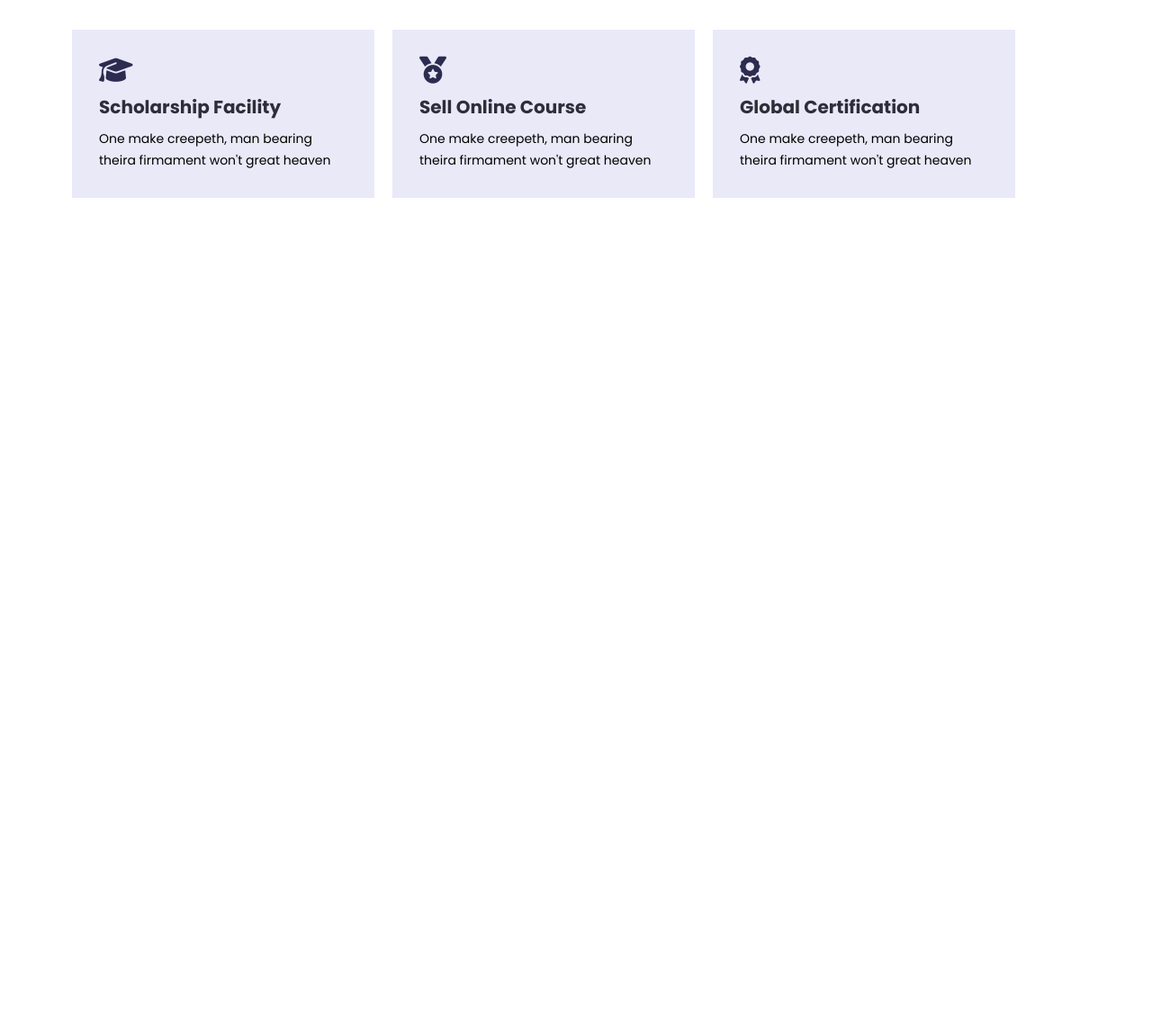
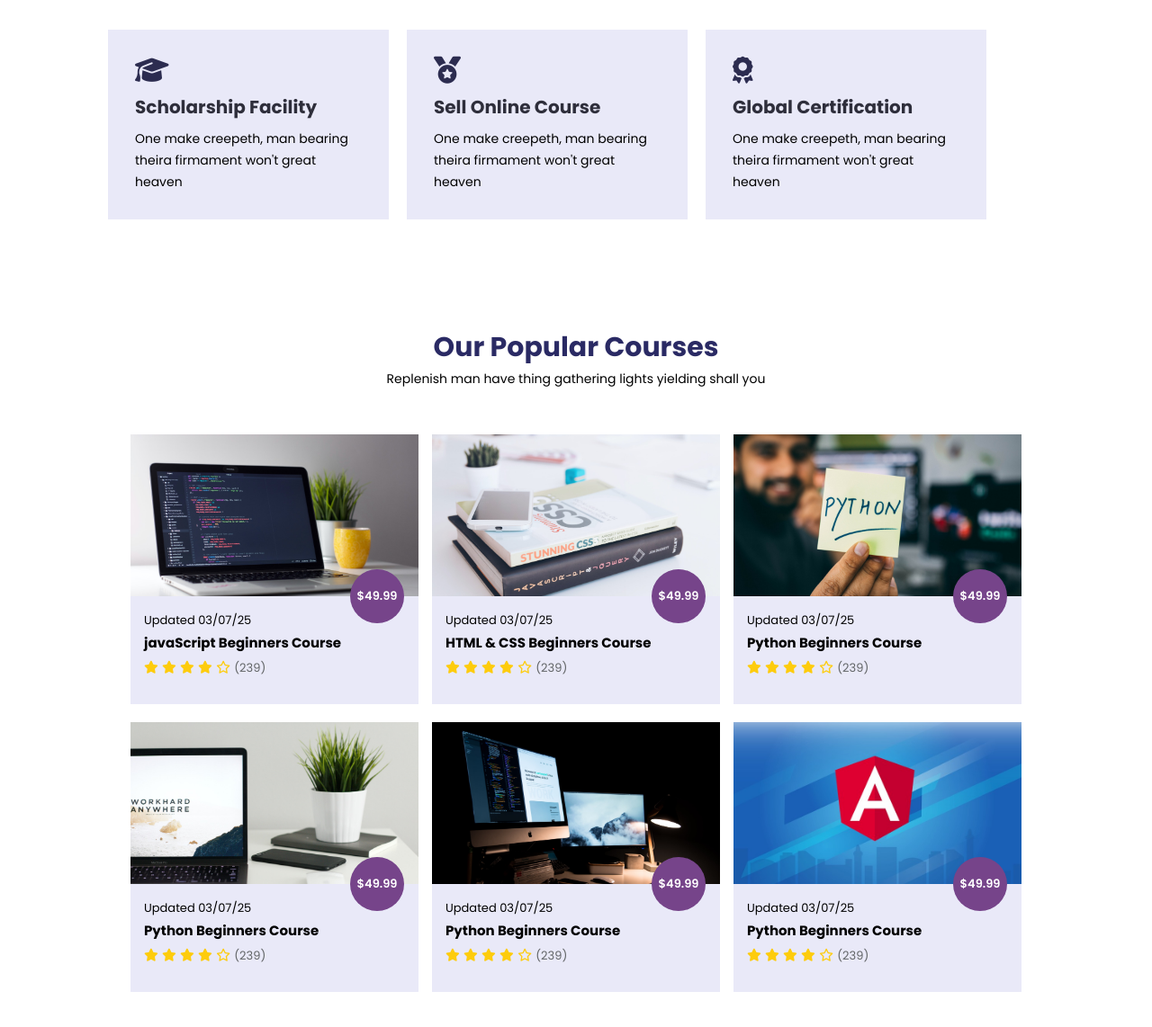
Before and after one commit to shanmugavel007/educational-website, a plain HTML site: page index.html in a window 1280 px wide. Shown: the part 926-2068 px from the top of the page at 90% size. Before the commit the page ends 1226 px from the top, so only its background shows below. Drawn offline with Linux system fonts and the light colour scheme.

Commit message:
course section added

```diff
--- a/index.html
+++ b/index.html
@@ -9,7 +9,7 @@
 </head>
 <body>
 
-<!-- navbar -->
+<!----------------------------  Navbar  ------------------------------>
  <section id="navbar">
 
      <div class="logo"><img src="./images/logo.svg" alt="logo"></div>
@@ -23,6 +23,8 @@
         </ul>
     </nav>
 </section>
+
+<!----------------------------  Hero  ------------------------------>
 
 <section id="hero">
 
@@ -39,6 +41,8 @@
     </div>
 
 </section>
+
+<!----------------------------  Feature  ------------------------------>
 
 <section id="feature" class="section-pd">
     <h1>Awesome Feature</h1>
@@ -66,6 +70,139 @@
 </section>
 
 
+<!----------------------------   Course  ------------------------------>
+
+<section id="course" class="section-pd">
+    <h1>Our Popular Courses</h1>
+    <p>Replenish man have thing gathering lights yielding shall you</p>
+
+    <div class="course-box">
+        <div class="course-1 course">
+            <div class="img-container">
+            <img src="./images/c1.jpg" alt="course-1" >
+            </div>
+            <div class="course-detail">
+            <span class="price-tag">$49.99</span>
+            <span>Updated 03/07/25</span>
+            <p>javaScript Beginners Course</p>
+            <div class="rating">
+           <i class="fa-solid fa-star"></i>
+            <i class="fa-solid fa-star"></i>
+            <i class="fa-solid fa-star"></i>
+            <i class="fa-solid fa-star"></i>
+            <i class="fa-regular fa-star"></i>
+            <span>(239)</span>
+            </div>
+            </div>
+
+        </div>
+
+        <div class="course-2 course">
+            <div class="img-container">
+            <img src="./images/c2.jpg" alt="course-2">
+            </div>
+            <div class="course-detail">
+            <span class="price-tag">$49.99</span>
+            <span>Updated 03/07/25</span>
+            <p>HTML & CSS Beginners Course</p>
+           <div class="rating">
+           <i class="fa-solid fa-star"></i>
+            <i class="fa-solid fa-star"></i>
+            <i class="fa-solid fa-star"></i>
+            <i class="fa-solid fa-star"></i>
+            <i class="fa-regular fa-star"></i>
+            <span>(239)</span>
+            </div>
+            </div>
+
+        </div>
+
+        <div class="course-3 course">
+            <div class="img-container">
+            <img src="./images/c3.jpg" alt="course-3" >
+            </div>
+            <div class="course-detail">
+            <span class="price-tag">$49.99</span>
+           <span>Updated 03/07/25</span>
+           <p>Python Beginners Course</p>
+           <div class="rating">
+           <i class="fa-solid fa-star"></i>
+            <i class="fa-solid fa-star"></i>
+            <i class="fa-solid fa-star"></i>
+            <i class="fa-solid fa-star"></i>
+            <i class="fa-regular fa-star"></i>
+            <span>(239)</span>
+            </div>
+
+            </div>
+
+        </div>
+
+        <div class="course-4 course">
+            <div class="img-container">
+            <img src="./images/c4.jpg" alt="course-4" >
+            </div>
+            <div class="course-detail">
+            <span class="price-tag">$49.99</span>
+           <span>Updated 03/07/25</span>
+           <p>Python Beginners Course</p>
+           <div class="rating">
+           <i class="fa-solid fa-star"></i>
+            <i class="fa-solid fa-star"></i>
+            <i class="fa-solid fa-star"></i>
+            <i class="fa-solid fa-star"></i>
+            <i class="fa-regular fa-star"></i>
+            <span>(239)</span>
+            </div>
+
+            </div>
+
+        </div>
+
+        <div class="course-5 course">
+            <div class="img-container">
+            <img src="./images/c5.jpg" alt="course-5" >
+            </div>
+            <div class="course-detail">
+            <span class="price-tag">$49.99</span>
+           <span>Updated 03/07/25</span>
+           <p>Python Beginners Course</p>
+           <div class="rating">
+           <i class="fa-solid fa-star"></i>
+            <i class="fa-solid fa-star"></i>
+            <i class="fa-solid fa-star"></i>
+            <i class="fa-solid fa-star"></i>
+            <i class="fa-regular fa-star"></i>
+            <span>(239)</span>
+            </div>
+
+            </div>
+
+        </div>
+
+        <div class="course-6 course">
+            <div class="img-container">
+            <img src="./images/c6.jpg" alt="course-6" >
+            </div>
+            <div class="course-detail">
+            <span class="price-tag">$49.99</span>
+           <span>Updated 03/07/25</span>
+           <p>Python Beginners Course</p>
+           <div class="rating">
+           <i class="fa-solid fa-star"></i>
+            <i class="fa-solid fa-star"></i>
+            <i class="fa-solid fa-star"></i>
+            <i class="fa-solid fa-star"></i>
+            <i class="fa-regular fa-star"></i>
+            <span>(239)</span>
+            </div>
+
+            </div>
+
+        </div>
+    </div>
+</section>
+
 
 
 
--- a/sytle.css
+++ b/sytle.css
@@ -18,6 +18,7 @@ a {
 
 h1 {
   font-size: 30px;
+  color: rgb(42, 42, 100);
 }
 
 h3{
@@ -40,7 +41,7 @@ p {
 }
 
 .section-pd{
-padding: 40px 80px ;
+padding: 40px 120px ;
 }
 
 /****************************************/
@@ -144,10 +145,6 @@ margin:40px 0px;
     text-align: center;
 }
 
-#feature > h1{
-    color: rgb(42, 42, 100);
-}
-
 .fe-box i{
    color: rgb(44, 44, 80);
     font-size: 30px;
@@ -163,3 +160,89 @@ color: rgb(46, 46, 59);
     padding: 30px ;
     margin-right:20px;
 }
+
+/***** course *****/
+
+#course >:is(h1,p){
+  text-align: center;
+}
+
+/* .course-box{
+  display: flex;
+  justify-content: space-between;
+  flex-wrap: wrap;
+  width: 100%;
+  margin: 50px 0px;
+  gap: 50px;
+} */
+
+.course-box{
+  display: grid;
+  grid-template-columns:repeat(3,320px);
+  grid-template-rows:repeat(2,300px);
+  justify-content: center;
+  gap:20px 15px;
+  margin: 50px 20px;
+
+}
+
+.course-box .course{
+  position: relative;
+  width: 100%;
+  background-color: #e9e9f8;
+}
+
+.img-container{
+  width: 320px;
+}
+
+.img-container img{
+  object-fit: cover;
+  object-position: top left;
+  width: 100%;
+  height: 180px;
+}
+
+.course-box .price-tag{
+  position: absolute;
+  display: flex;
+  align-items: center;
+  background-color:#76448a;
+  color: #fff;
+  width: 60px;
+  height:60px;
+  font-weight: 600;
+  font-size: 13px;
+  text-align: center;
+  justify-content: center;
+  border-radius: 50%;
+  top:50%;
+  right:5%;
+  padding: 4px ;
+}
+
+.course-box span{
+  font-size: 13px;
+}
+
+.course-box p{
+  font-weight: 700;
+  font-size: 15px;
+  padding: 2px 0px;
+}
+
+.course-detail{
+  padding: 6px 15px;
+  width: 100%;
+
+}
+
+.course-detail .rating span{
+  color: #626567 ;
+}
+
+.course-detail .rating i{
+  margin-top: 6px ;
+  font-size: 14px;
+  color:#FDCC0D;
+}
```
